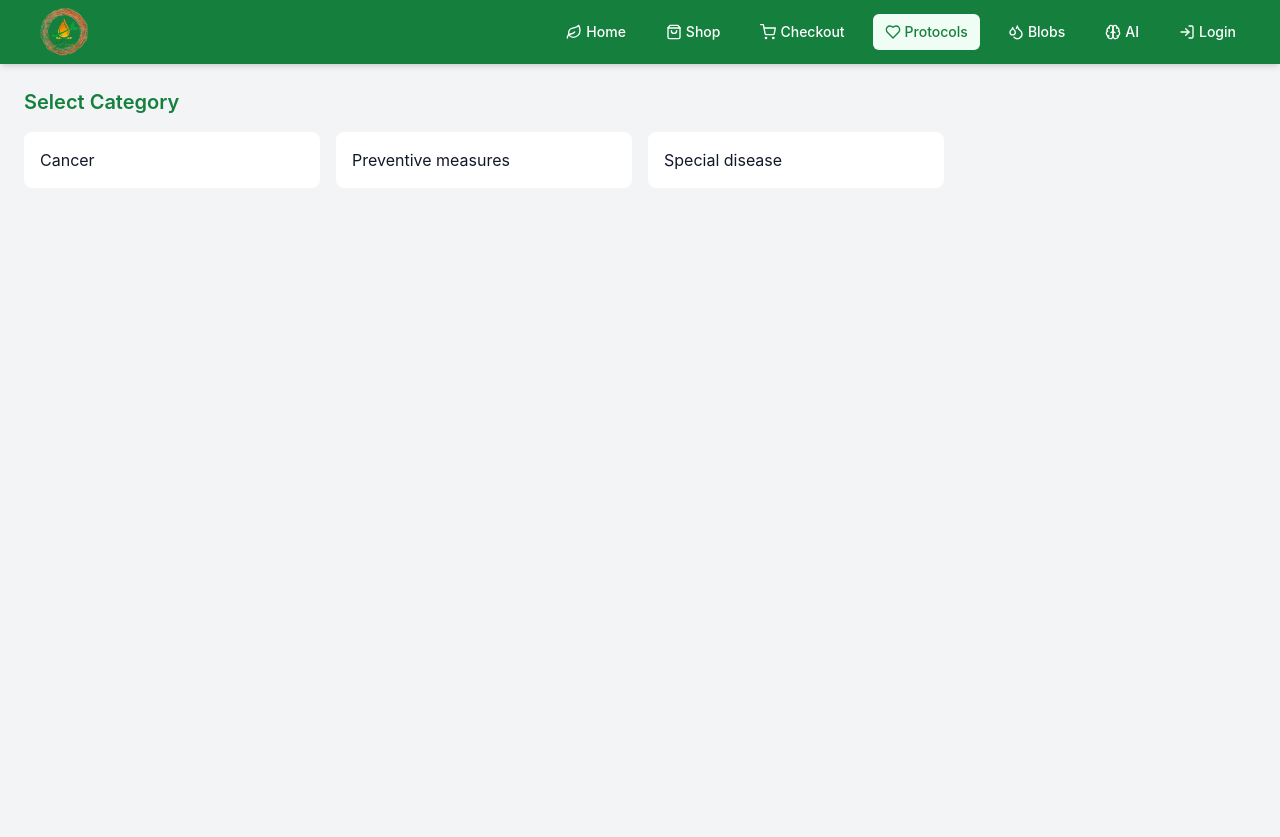
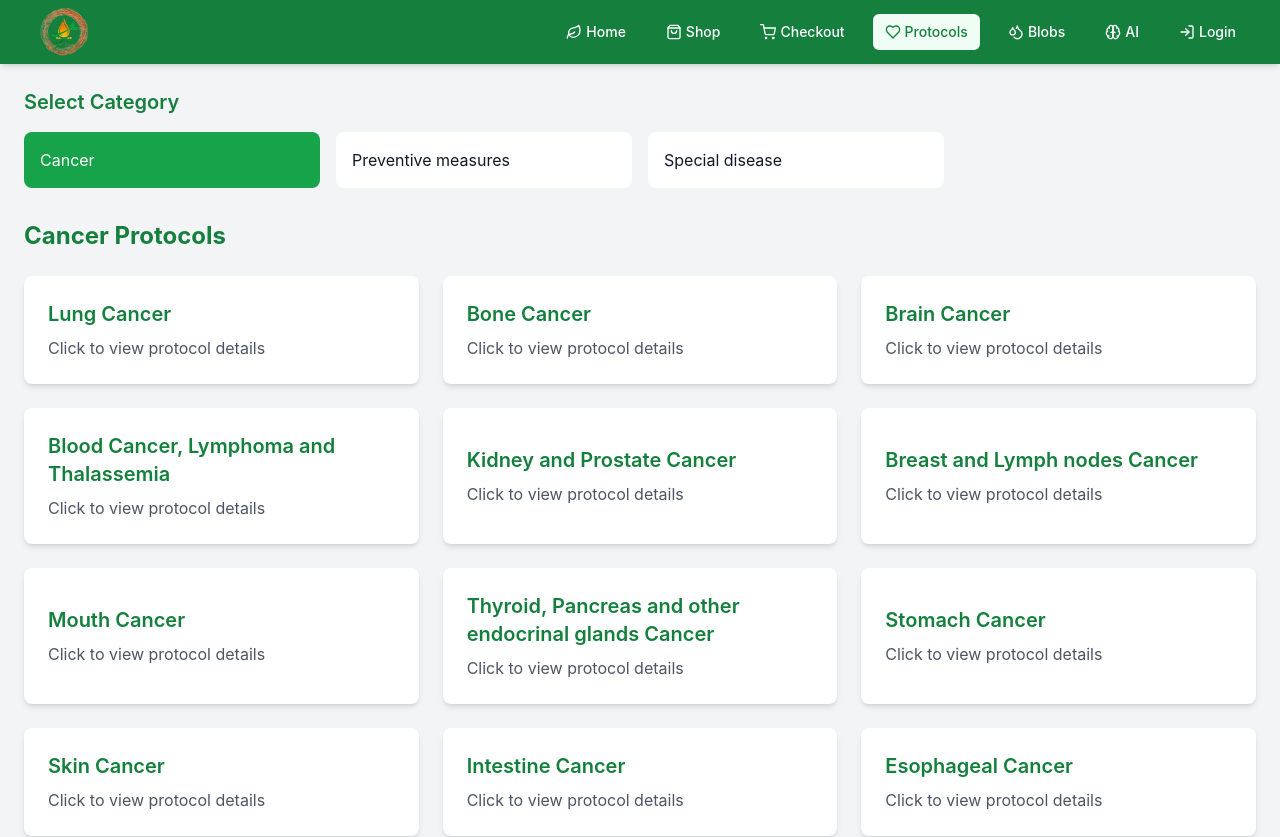
Before and after one commit to Maheshkarri4444/GRD-Ecom-website, a React (Vite) app in the folder frontend/: page /protocols in a window 1280 px wide. Shown: the top 837 px of the page. Built offline with nearby package versions, Linux system fonts and the light colour scheme.

Commit message:
finishes

```diff
--- a/frontend/src/components/User/Protocols.jsx
+++ b/frontend/src/components/User/Protocols.jsx
@@ -5,10 +5,12 @@ import { diseaseProtocols } from "./protocols_updated";
 function App() {
   const [selectedDisease, setSelectedDisease] = useState(null);
   const [showModal, setShowModal] = useState(false);
-  const [selectedType, setSelectedType] = useState(null);
 
   // Get unique types from protocols
   const types = [...new Set(Object.values(diseaseProtocols).map(protocol => protocol.type))];
+
+
+  const [selectedType, setSelectedType] = useState(types[0]);
 
   // Filter diseases by selected type
   const filteredDiseases = selectedType
```
